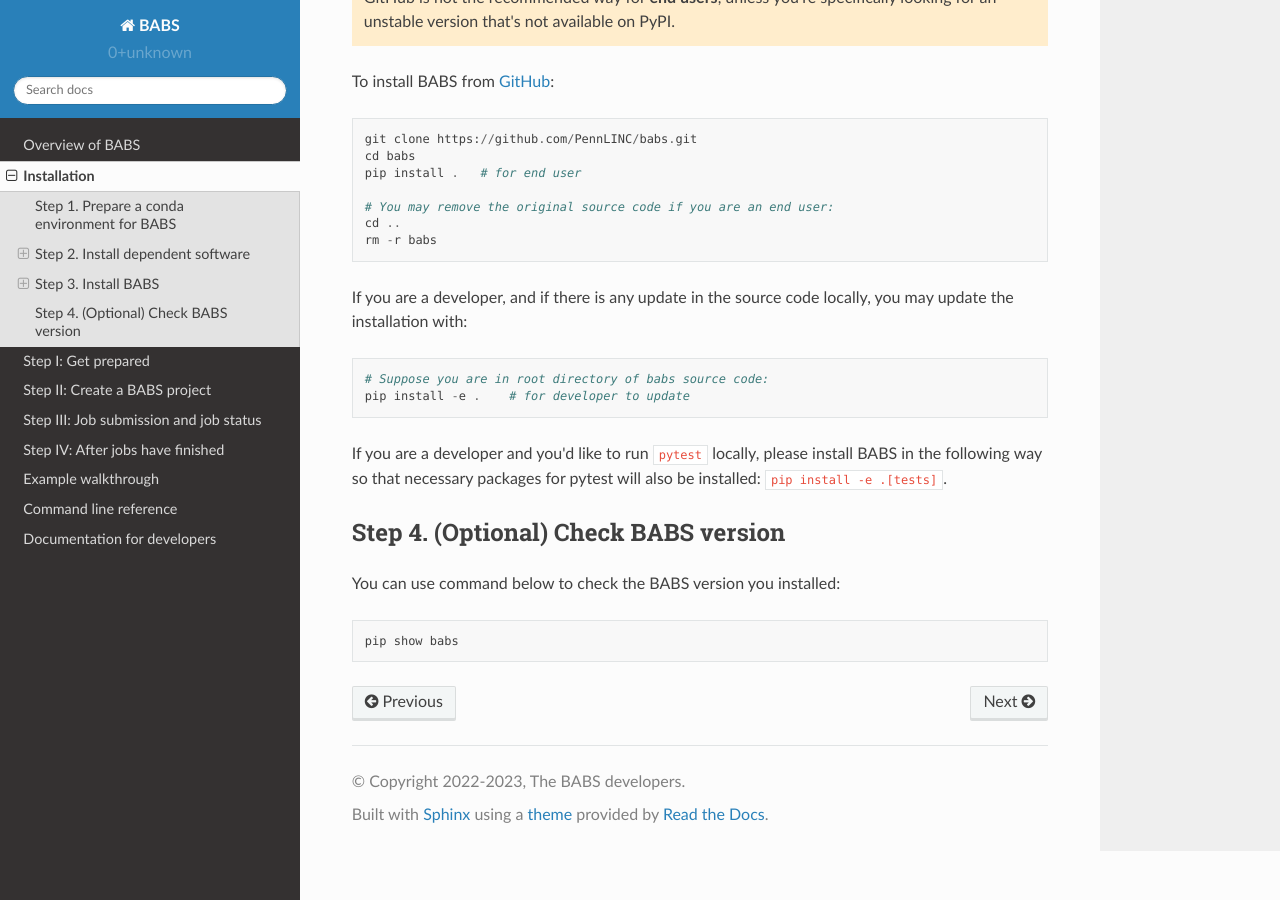
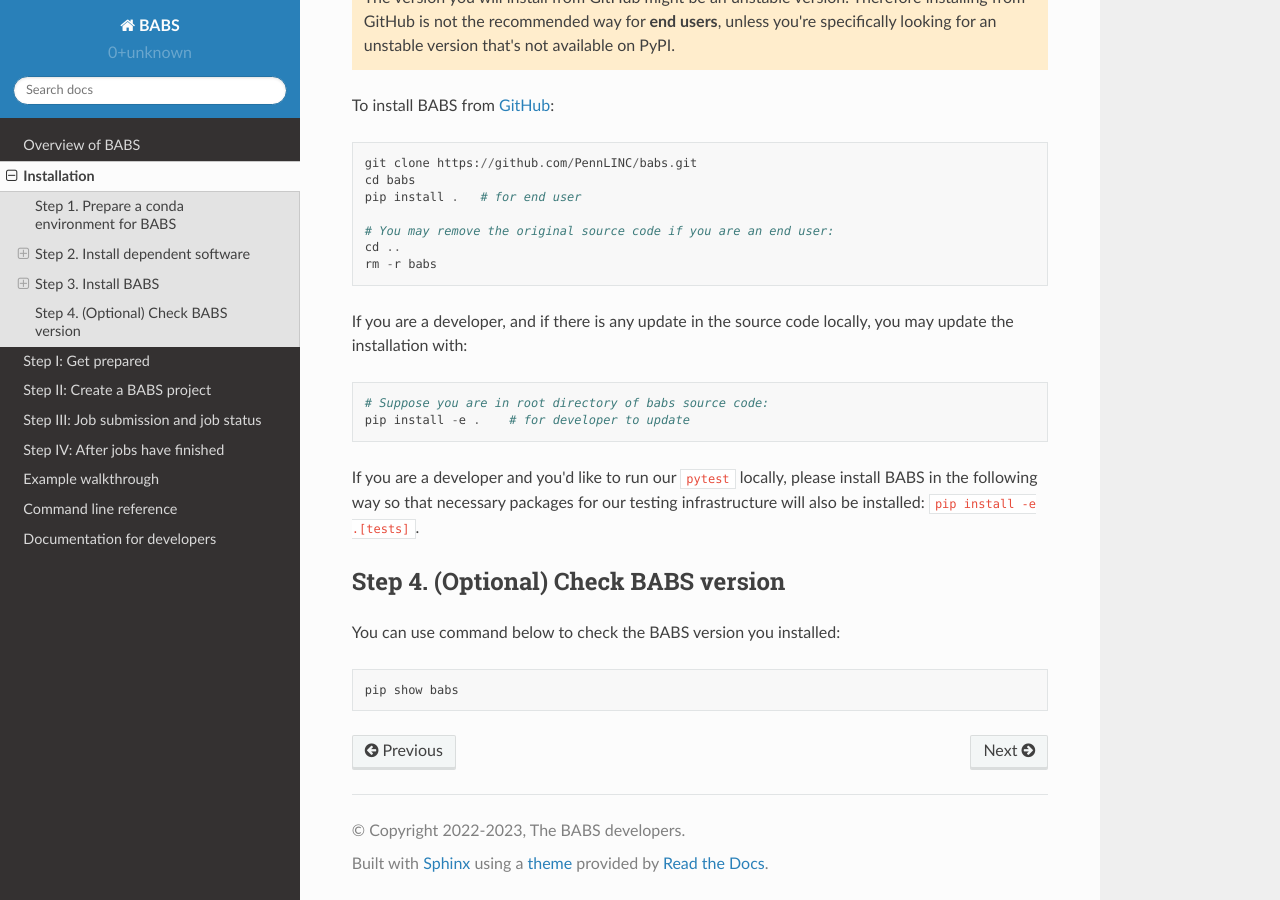
Before and after one commit to PennLINC/babs, a Sphinx documentation site: the page built from docs/source/installation.rst, in a window 1280 px wide and 900 px high, scrolled down 2505 px. Built offline with Sphinx 7.4.7 and the Read the Docs theme 2.0.0, drawn with Linux system fonts in a browser that asks for light colours; some of the changed text lies outside the part shown.

Commit message:
improve installation page based on Sydney's suggestions

```diff
--- a/docs/source/installation.rst
+++ b/docs/source/installation.rst
@@ -37,7 +38,7 @@
 
     * e.g., when you follow :doc:`the example walkthrough <walkthrough>`;
 
-* or if you're a developer and you will run ``pytest``;
+* or if you're a developer and you will be running our ``pytest``;
 
 How to install ``datalad-osf``::
 
@@ -114,8 +115,8 @@
     # Suppose you are in root directory of babs source code:
     pip install -e .    # for developer to update
 
-If you are a developer and you'd like to run ``pytest`` locally, please install BABS in the following way
-so that necessary packages for pytest will also be installed: ``pip install -e .[tests]``.
+If you are a developer and you'd like to run our ``pytest`` locally, please install BABS in the following way
+so that necessary packages for our testing infrastructure will also be installed: ``pip install -e .[tests]``.
 
 Step 4. (Optional) Check BABS version
 ======================================
```
Also changed, not shown: other parts of docs/source/installation.rst (+2 -1 lines).
